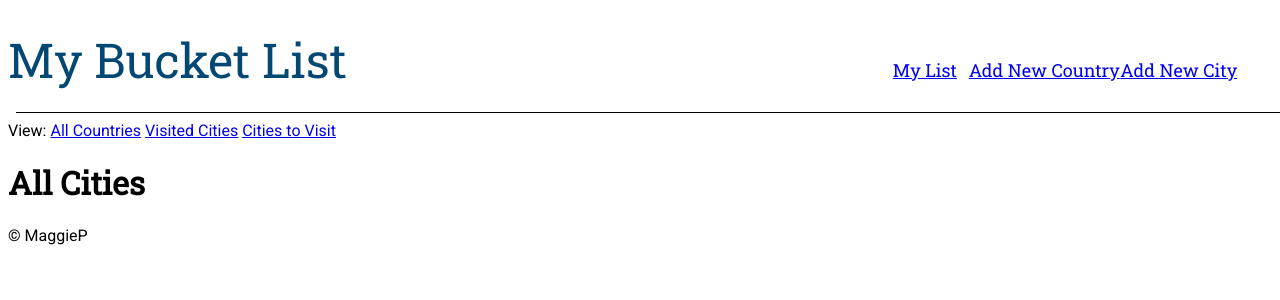
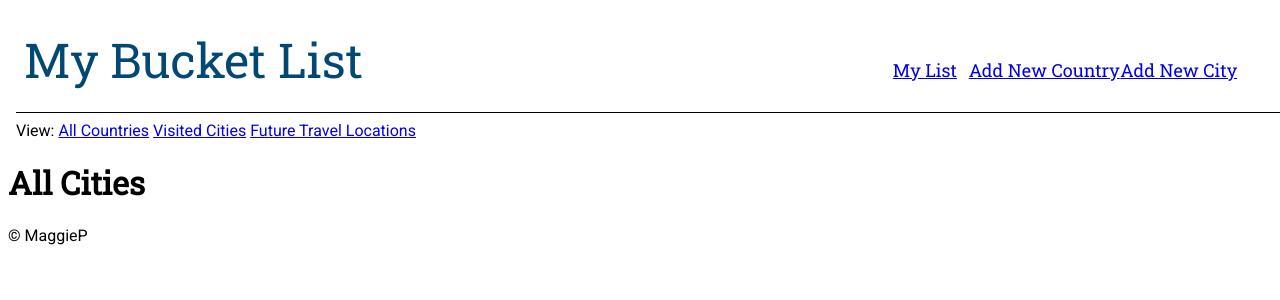
Before and after one commit to HelloMaggieP/Python_Project_Bucketlist, a Flask app: page /cities in a window 1280 px wide. Shown: the top 300 px of the page. Run offline with Flask 2, Linux system fonts and the light colour scheme; data that the repository does not hold is empty; some libraries are stand-ins or nearby versions.

Commit message:
css tags working now

```diff
--- a/static/css/style.css
+++ b/static/css/style.css
@@ -22,6 +22,7 @@ body {
 
 #main_title {
     font-family: Roboto Slab;
+    padding-left: 16px;
     font-style: normal;
     font-weight: normal;
     font-size: 48px;
@@ -45,9 +46,25 @@ main {
     padding-top: 16px;
 }
 
-h1, h2, h3 {
+.page_title{
+    font-family: 'Roboto Slab', serif;
+
+}
+h2, h3 {
     font-family: 'Roboto Slab', serif;
 }
+
+p {
+    font-family: 'Roboto Slab', serif;
+}
+
+.filter_options{
+    font-family: 'Roboto', sans-serif;
+    padding-left: 8px;
+
+}
+
+
 
 footer {
 /* footer info here
--- a/templates/cities/index.html
+++ b/templates/cities/index.html
@@ -3,21 +3,21 @@
 {% block content %}
 
 
-
-<tr><td>View:</td>
-    <td><a href="/countries">All Countries</a></td>
+<div class= 'filter_options'>
+<tr ><td>View:</td>
+    <td ><a href="/countries" >All Countries</a></td>
     <td><a href="/cities/visited">Visited Cities</a></td>
-    <td><a href="/cities/not-visited">Cities to Visit</a></td>
+    <td><a href="/cities/not-visited">Future Travel Locations</a></td>
 
 </tr>
+</div>
 
-<h1>All Cities</h1>
+<h1  class ='page_title'>All Cities</h1>
 
-{% for city in cities %}
-    <li>
+    {% for city in cities %}
         <p>City: {{city.name}}</p>
-        <p>FilmLocation: {{city.film_locations}}</p>
-        <p>Country{{city.country.name}}</p>
+        <p>Film Location: {{city.film_locations}}</p>
+        <p>Country: {{city.country.name}} </p>
         <p>Visited?
             {% if city.visited == True %} Yes
             {% else %} No
@@ -33,7 +33,8 @@
                 <input type="submit" value="edit">
             </form>
         </p>
-    </li>
+
 {% endfor %}
 
+
 {% endblock %}
```
